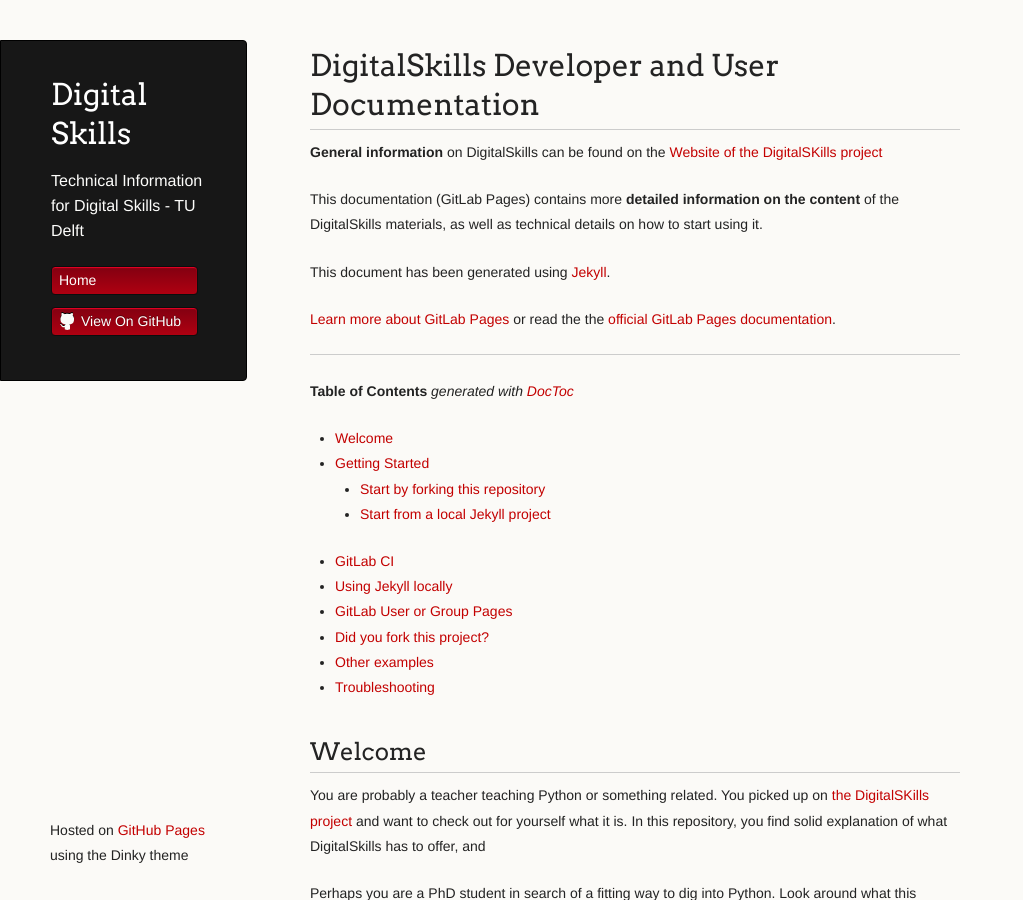
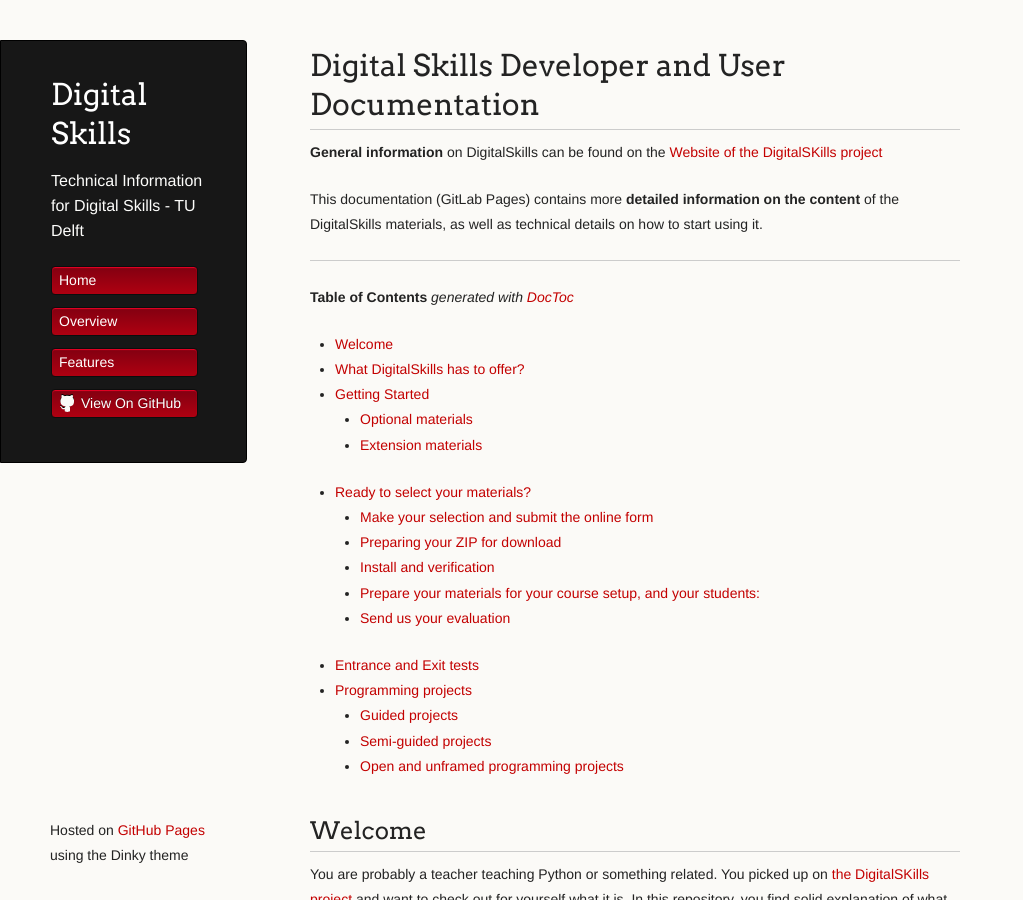
Before and after one commit to mvallet91/digital-skills-demo, a Jekyll site: the page built from pages/content-overview.markdown, in a window 1280 px wide and 900 px high. Shown: the whole window, without its empty margins (0-1023 px from the left). Built offline with Jekyll 4.4.1, drawn with Linux system fonts in a browser that asks for light colours; some of the changed text lies outside the part shown.

Commit message:
Added content Pages

```diff
--- a/_layouts/default.html
+++ b/_layouts/default.html
@@ -24,8 +24,10 @@
 <!--            <li class="download"><a class="buttons" href="{{ site.github.tar_url }}">Download TAR</a></li>-->
 <!--          {% endif %}-->
 <!--          <li><a class="buttons github" href="{{ site.github.repository_url }}">View On GitHub</a></li>-->
-          <li><a class="button" href="{{ site.baseurl }}/">Home</a></li>
-          <li><a class="buttons github" href="{{ site.github.repository_url }}">View On GitHub</a></li>
+            <li><a class="button" href="{{ site.baseurl }}/">Home</a></li>
+            <li><a class="button" href="{{ site.baseurl }}/pages/content-overview">Overview</a></li>
+            <li><a class="button" href="{{ site.baseurl }}/pages/features">Features</a></li>
+            <li><a class="buttons github" href="{{ site.github.repository_url }}">View On GitHub</a></li>
         </ul>
 
         {% if site.github.is_project_page %}
--- a/pages/content-overview.md
+++ b/pages/content-overview.markdown
@@ -4,17 +4,13 @@ title:  "2020 design Digital Skills"
 date:   2020-04-19 12:02:16 -0300
 categories: design
 ---
-# DigitalSkills Developer and User Documentation
+# Digital Skills Developer and User Documentation
 
 **General information** on DigitalSkills can be found on the
 [Website of the DigitalSKills project](http://www.tudelft.nl/subsites/digital-skills/)
 
 This documentation (GitLab Pages) contains more **detailed information on the content** of the DigitalSkills
 materials, as well as technical details on how to start using it.
-
-This document has been generated using [Jekyll](https://pages.gitlab.io/jekyll).
-
-[Learn more about GitLab Pages](https://pages.gitlab.io) or read the the [official GitLab Pages documentation](https://docs.gitlab.com/ce/user/project/pages/).
 
 ---
 
@@ -23,15 +19,21 @@ This document has been generated using [Jekyll](https://pages.gitlab.io/jekyll).
 **Table of Contents**  *generated with [DocToc](https://github.com/thlorenz/doctoc)*
 
 - [Welcome](#welcome)
+- [What DigitalSkills has to offer?](#what-digitalskills-has-to-offer)
 - [Getting Started](#getting-started)
-  - [Start by forking this repository](#start-by-forking-this-repository)
-  - [Start from a local Jekyll project](#start-from-a-local-jekyll-project)
-- [GitLab CI](#gitlab-ci)
-- [Using Jekyll locally](#using-jekyll-locally)
-- [GitLab User or Group Pages](#gitlab-user-or-group-pages)
-- [Did you fork this project?](#did-you-fork-this-project)
-- [Other examples](#other-examples)
-- [Troubleshooting](#troubleshooting)
+  - [Optional materials](#optional-materials)
+  - [Extension materials](#extension-materials)
+- [Ready to select your materials?](#ready-to-select-your-materials)
+  - [Make your selection and submit the online form](#make-your-selection-and-submit-the-online-form)
+  - [Preparing your ZIP for download](#preparing-your-zip-for-download)
+  - [Install and verification](#install-and-verification)
+  - [Prepare your materials for your course setup, and your students:](#prepare-your-materials-for-your-course-setup-and-your-students)
+  - [Send us your evaluation](#send-us-your-evaluation)
+- [Entrance and Exit tests](#entrance-and-exit-tests)
+- [Programming projects](#programming-projects)
+  - [Guided projects](#guided-projects)
+  - [Semi-guided projects](#semi-guided-projects)
+  - [Open and unframed programming projects](#open-and-unframed-programming-projects)
 
 <!-- END doctoc generated TOC please keep comment here to allow auto update -->
 
@@ -78,7 +80,7 @@ The difference between optional and extension materials is a bit artificial, and
 ## Ready to select your materials?
 Are you already familiar with DigitalSkills, and ready to proceed to the actual selection? Go and [proceed](#selecting-your-course). If not, we will explain you -- briefly -- how DigitalSkills works.
 
-1. make your selection of content, platform, format etc. in the online form (*the menu card*) and submit the form
+1. Make your selection of content, platform, format etc. in the online form (*the menu card*) and submit the form
 
 2. your materials are prepared and packed in a ZIP named as you specified, ready to be downloaded by you
 
@@ -188,10 +190,10 @@ As a result, we offer different sorts of programming projects:
 
 Observe that programming project type 1 is most-guided, projects type 3 least, and the problem analysis and design component grows significantly from type 1 to type 2 to type 3.
 
-### guided projects
+### Guided projects
 Type 1 is the programming project with a **fixed set of use cases plus a skeleton for a solution**, in which after translating use cases into test cases, each of the partial solutions in the skeleton can be autograded. A Test-Driven Development (TDD) method can be applied for each of the steps, resulting in a well-specified and confined task for the student. Autograding is based on the use cases given. If needed, the conversion of use ccases into test cases and the TDD can be included in the skeleton for the solution.
 
-### semi-guided projects
+### Semi-guided projects
 Type 2 programming projects are like type 1, but **though a skeleton is given, use cases are not**; students have to discern the use cases and consequently the test cases themselves. Autograding is like in 1. This type of programming project demands more of the problem analysis skills, than type 1 projects. Since the skeleton frames the solution, autograding and partial grading will still be possible.
 
 ### Open and unframed programming projects
```
Also changed, not shown: another-page.md (+8 -0 lines), docs/CODE_OF_CONDUCT.md (+14 -0 lines), docs/CONTRIBUTING.md (+17 -0 lines), docs/SUPPORT.md (+8 -0 lines), index.md (+16 -0 lines), pages/features.markdown (added, +39 -0 lines), README.md.
